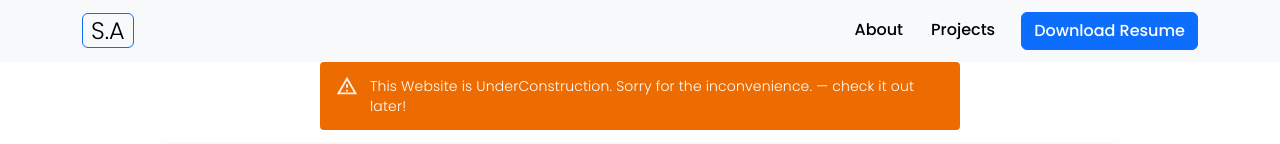
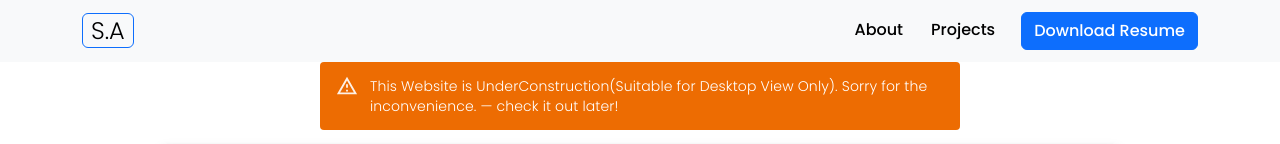
Before and after one commit to shangharsh/Shangharsh-Portfolio, a React (Vite) app: page / in a window 1280 px wide. Shown: the top 144 px of the page. Built offline with nearby package versions, Linux system fonts and the light colour scheme.

Commit message:
Feat: Error Message

```diff
--- a/src/App.jsx
+++ b/src/App.jsx
@@ -13,7 +13,7 @@ const App = () => {
       <BrowserRouter>
         <Header/>
         <Alert variant="filled" className="w-50 mt-0 mb-0 ms-auto me-auto" severity="warning">
-          This Website is UnderConstruction. Sorry for the inconvenience. — check it out later!
+          This Website is UnderConstruction(Suitable for Desktop View Only). Sorry for the inconvenience. — check it out later!
         </Alert>
         <Routes>
           <Route path="/" element={<Home/>} />
```
